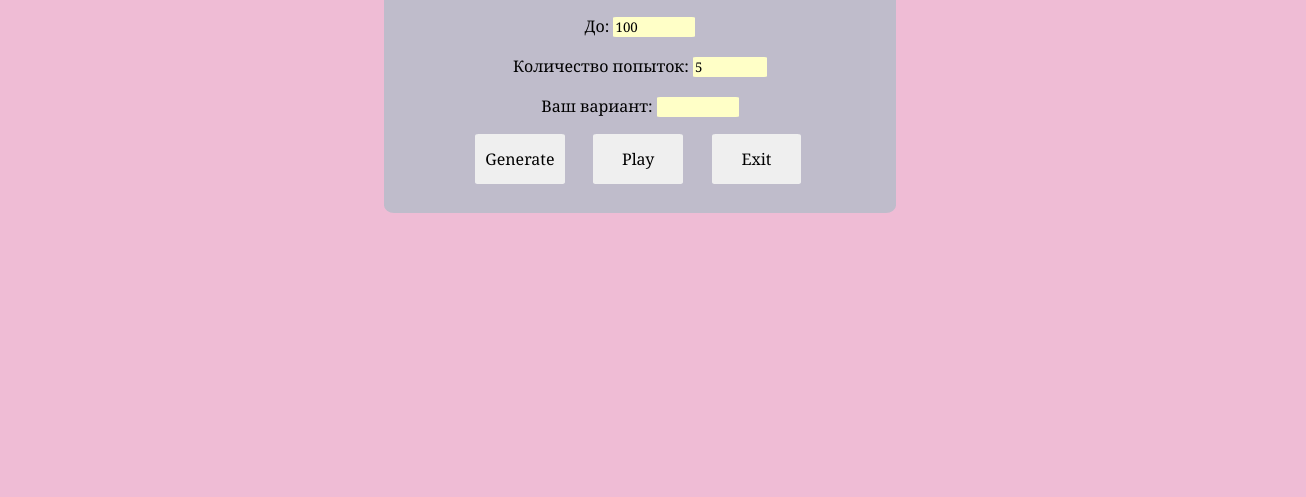
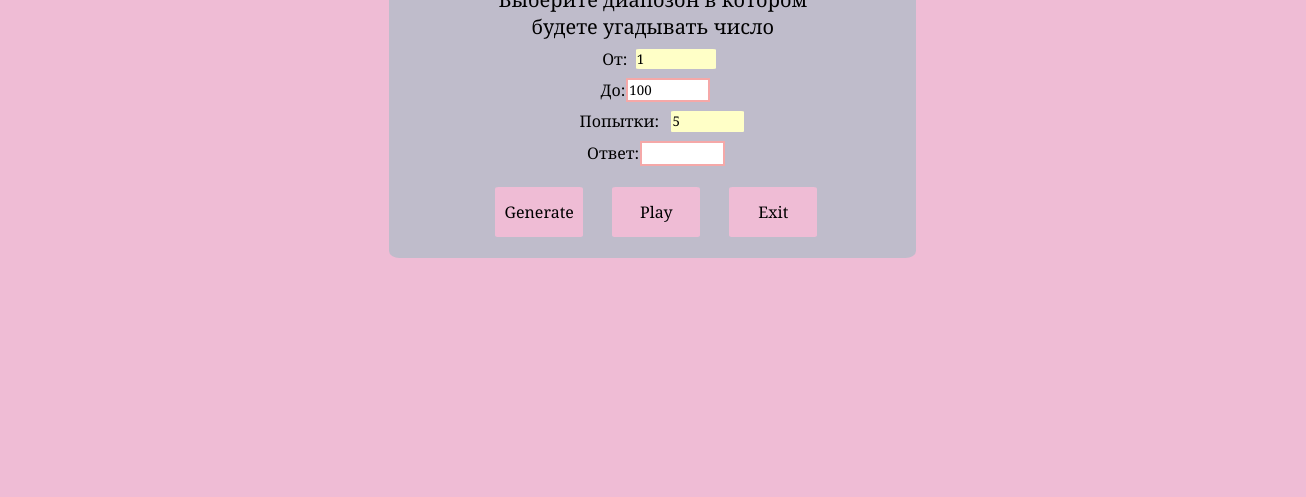
Before and after one commit to AKhramova/Education, a website built with webpack: page 03_GuessNumber/index.html in a window 1280 px wide. Shown: the part 341-838 px from the top of the page, 1306 px wide, since content can reach past the window. Before the commit the page ends 800 px from the top, so only its background shows below. Built offline with nearby package versions, Linux system fonts and the light colour scheme.

Commit message:
with hw5

```diff
--- a/03_GuessNumber/index.html
+++ b/03_GuessNumber/index.html
@@ -20,15 +20,15 @@
             </div>
             <div class="content__block-numbers-max">
                 <label for="maxValue">До: </label>
-                <input class="content__block-numbers-max--inpt" type="number" id="maxValue" min="1" max="200" value="100">
+                <input class="content__block-numbers-max--inpt--border" type="number" id="maxValue" min="1" max="200" value="100">
             </div>
             <div class="content__block-attempts">
-                <label for="attempts">Количество попыток: </label>
+                <label for="attempts">Попытки: </label>
                 <input class="content__block-attempts--inpt" type="number" id="attempts" min="1" max="15" value="5">
             </div>
             <div class="content__block-answer">
-                <label for="answer">Ваш вариант: </label>
-                <input class="content__block-answer--inpt" type="number" id="answer" min="1" max="200" >
+                <label for="answer">Ответ: </label>
+                <input class="content__block-answer--inpt--border" type="number" id="answer" min="1" max="200" >
             </div>
             <p class="content__text" id="helloText"></p>
             <p class="content__text" id="infoText"></p>
--- a/03_GuessNumber/styles/main.scss
+++ b/03_GuessNumber/styles/main.scss
@@ -3,40 +3,50 @@
     margin: auto;
     font-family: Georgia, 'Times New Roman', Times, serif;
     border: none;
-
+    padding: 1%;
 }
-body{
+input:focus{
+     outline: 2px solid $inpt-focus;
+}
+html, body{
     background: $body-bg;
+    display: flex;
+    justify-content: center;
+    align-items: center;
+    height: 100%;
+    width: 100%;
 }
 .main-block{
     width: 40%;
     background: $main-bg;
     border-radius: 2%;
-    margin-top: 20vh;
     &__name{
-        text-align: center;
-        padding: 2%;
+        display: flex;
+        justify-content: center;
     }
     &__content{
         width: 70%;
-        height: 70%;
         height: auto;
-        margin-top: 2%;
-        padding: 2%;
     }
 }
 .content{
+    display: flex;
+    flex-direction: column;
+    align-items: center;
     &__text{
         text-align: center;
         font-size: 20px;
     }
     &__block-numbers-min, &__block-numbers-max, &__block-attempts, &__block-answer,
-     &__buttons{
-        display: table;
-        margin: 5% auto;
+    &__buttons{
+        display: flex;
         &--inpt{
             background-color: $inpt-bg;
             border-radius: 4%;
+            margin-left: 7%;
+            &--border{
+            border: 2px solid $inpt-outline;
+            }
         }
     }
     &__buttons{
@@ -47,9 +57,14 @@ body{
             height: 100%;
             border: none;
             border-radius: 4%;
-            margin: 0 4%;
-            float: left;
             font-size: 100%;
+            background: $body-bg;
+            &:disabled{
+                background: rgba(228, 225, 225, 0.5)
+            }
+            &:hover{
+                box-shadow: 1px 2px 3px black;
+            }
         }
     }
 }
--- a/03_GuessNumber/styles/vars.scss
+++ b/03_GuessNumber/styles/vars.scss
@@ -1,3 +1,5 @@
 $body-bg: #EFBCD5;
 $main-bg:#BFBCCB;
 $inpt-bg: #FFFFC7;
+$inpt-outline: #f5a8a8;
+$inpt-focus: #9b1515;
```
